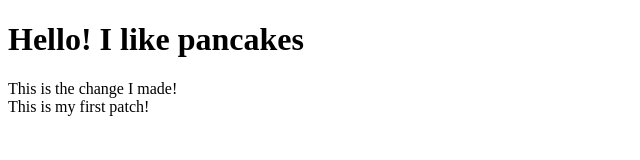
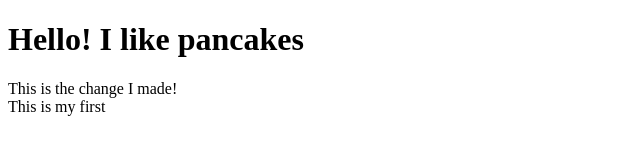
Before and after one commit to JosephineSyu/Coding-Challenge-04, a plain HTML site: page index.html in a window 1280 px wide. Shown: the full height of the page, 0-640 px from the left. Drawn offline with Linux system fonts and the light colour scheme.

Commit message:
Update index.html

```diff
--- a/index.html
+++ b/index.html
@@ -8,6 +8,6 @@
 <body>
     <h1>Hello! I like pancakes</h1>
     <div>This is the change I made!</div>
-    <div>This is my first patch!</div>
+    <div>This is my first</div>
 </body>
 </html>
```
